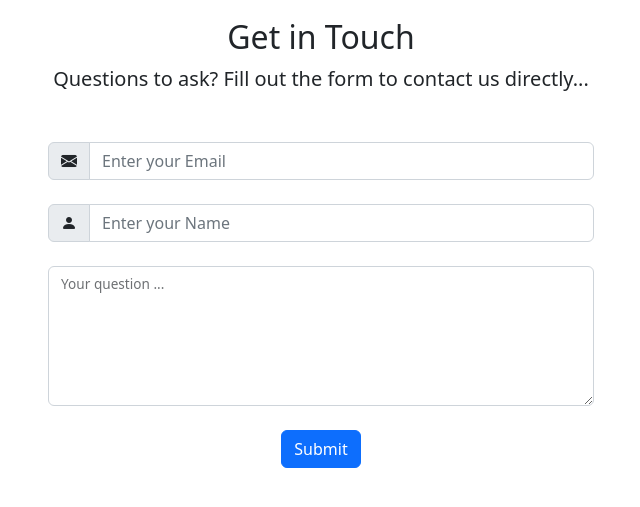
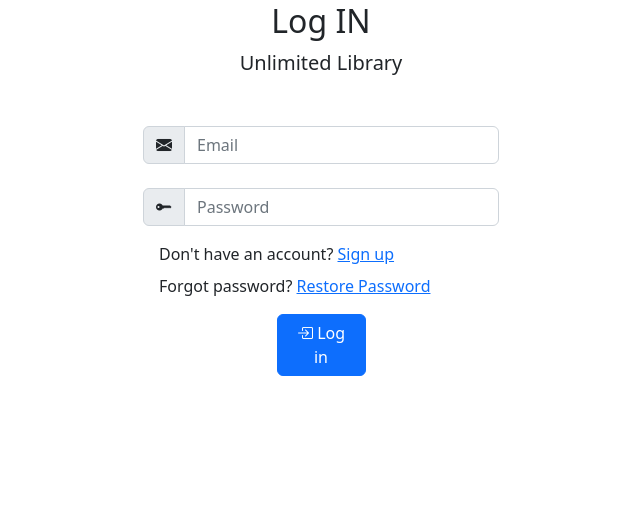
Before and after one commit to Husseinadq/Lambda-Library, a PHP site: page / in a window 1280 px wide. Shown: the part 54-561 px from the top of the page, without its empty margins (319-959 px from the left). Run offline with PHP 8.4, Linux system fonts and the light colour scheme; some libraries are stand-ins or nearby versions.

Commit message:
rename sign in to login page and design log in form

```diff
--- a/Userboard/index.php
+++ b/Userboard/index.php
@@ -2,5 +2,5 @@
     require_once('header.php');
 ?>
 <?php
-    require_once('contact.php');
+    require_once('login.php');
 ?>
--- /dev/null
+++ b/Userboard/login.php
@@ -0,0 +1,67 @@
+<!DOCTYPE html>
+<head?>
+    <title>Login</title>
+</head>
+<body>
+     <!-- login form -->
+    <div class="container-lg">
+        <div class="text-center">
+            <h2> Log IN</h2>
+            <p class="lead">Unlimited Library</p>
+        </div>
+
+        <div class="row justify-content-center my-5">
+            <div class="col-lg-4">
+                <form  id="login" name="Login" method="post" action="#"  >
+
+                    <!--Tooltip Emall-->
+                     <span class="toolt" data-bs-parent="bottom" title="Enter Your Email">
+                        <div class="mb-4 input-group">
+                            <span class="input-group-text">
+                                <i class="bi bi-envelope-fill"></i>
+                            </span>
+                                <input id="email" name="Email" class="form-control" type="text"    placeholder="Email">
+                        </div>
+                    </span>
+
+                    <!--Tooltip Pass  -->
+                     <span class="toolt" data-bs-parent="bottom" title="Enter Your Password">
+                        <div class="mb-2 input-group">
+                            <span class="input-group-text">
+                                <i class="bi bi-key-fill"></i>
+                            </span>
+                                <input id="pass" name="Pass" class="form-control" type="password"    placeholder="Password">
+                        </div>
+                    </span>
+
+                    <!--Log in Option -->
+                    <label class="form-check-label ms-3  mt-2">
+                             Don't have an account?
+                                <a href="signup.php" class=" ">Sign up</a>
+                        </label>
+
+                    <!--Forgo pass -->
+                    <label class="form-check-label ms-3  mt-2">
+                            Forgot password?
+                                <a href="#" class=" ">Restore Password</a>
+                        </label>
+
+
+                    <!--Submit Button  -->
+                    <div class="mb-4 text-center mt-3">
+                            <button type="submit" class="btn btn-primary col-lg-3" id="signup" name="Signup"  >
+                                <i class="bi bi-box-arrow-in-right"> </i>
+                                Log in  </button>
+                        </div>
+                </form>
+            </div>
+        </div>
+    </div>
+
+    <!--for toolt -->
+    <script>
+        const tooltip=document.querySelectorAll('.toolt')
+        tooltip.forEach(t=>{ new bootstrap.Tooltip(t)
+        })
+    </script>
+</body>
```
Also changed, not shown: Userboard/signin.php (deleted).
